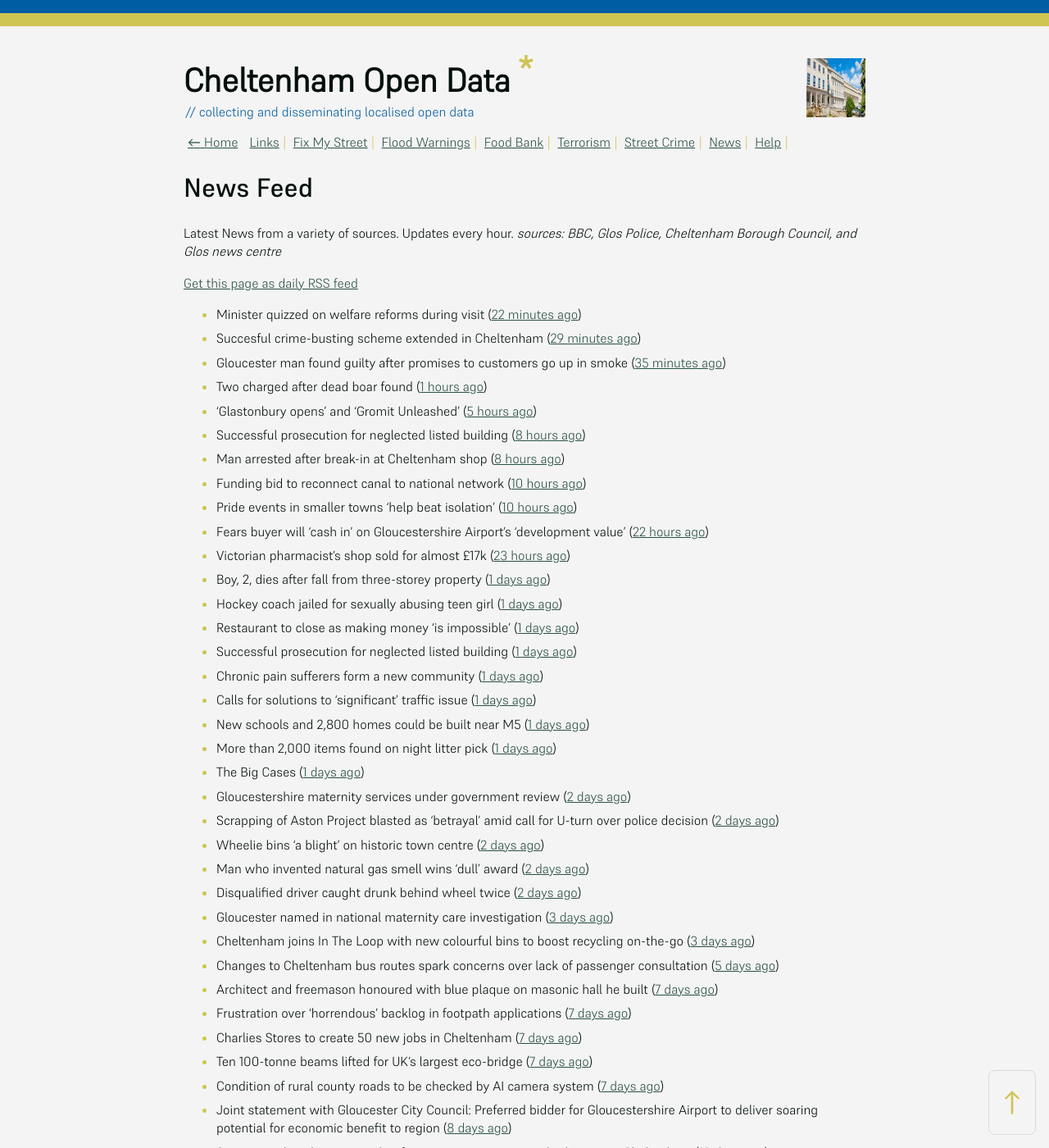
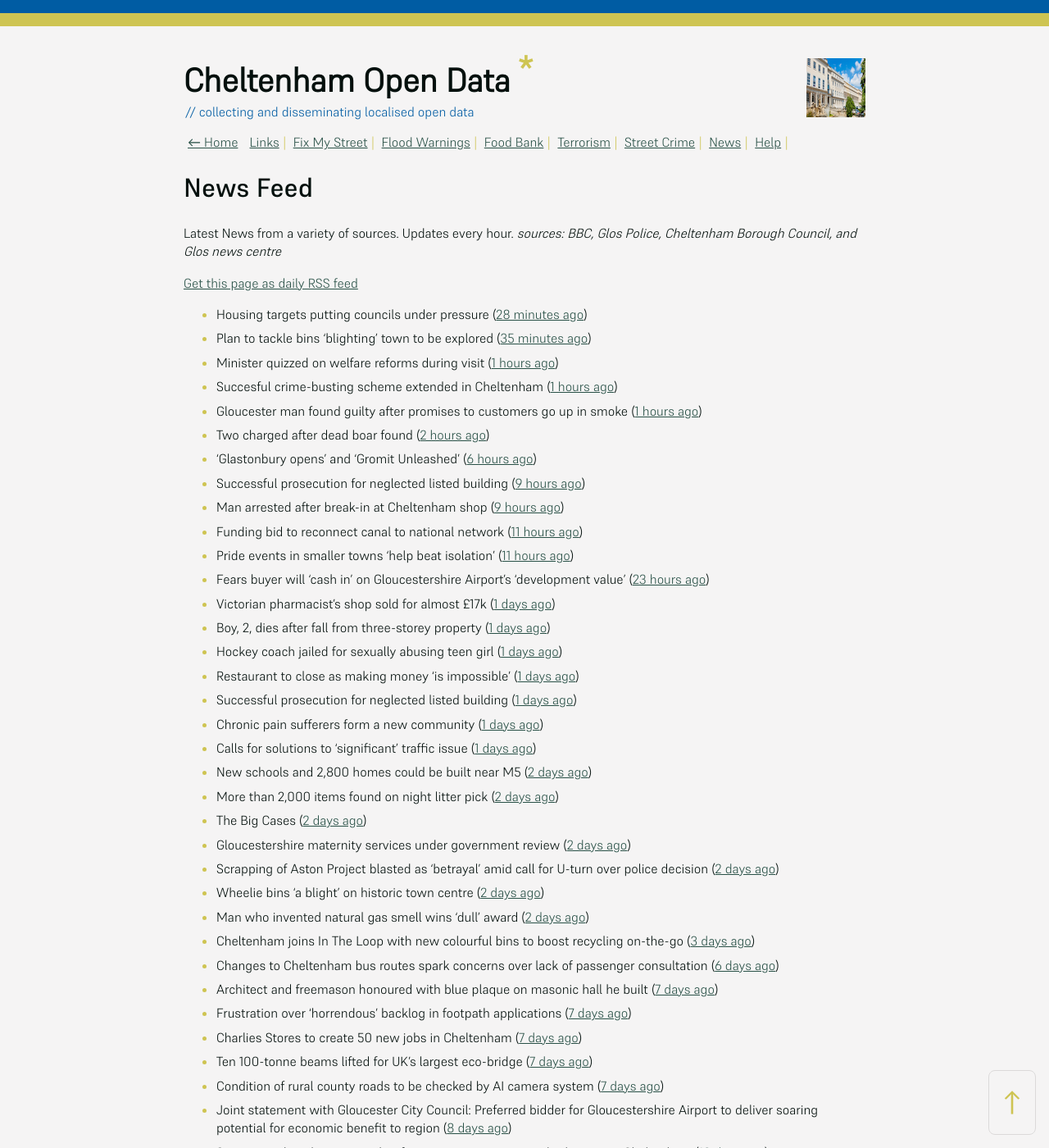
Before and after one commit to mat-0/cheltenham-open-data, a Jekyll site: the page built from _pages/news.md, in a window 1280 px wide and 1400 px high. Shown: the whole window at 82% size. Built offline with Jekyll 4.4.1, drawn with Linux system fonts in a browser that asks for light colours; some of the changed text lies outside the part shown.

Commit message:
Updated 2025-06-26 16:59:37

```diff
--- a/_pages/news.md
+++ b/_pages/news.md
@@ -12,34 +12,34 @@ _sources: BBC, Glos Police, Cheltenham Borough Council, and Glos news centre_
 [Get this page as daily RSS feed](/daily.rss)
 
 <!-- news_marker starts -->
-- Minister quizzed on welfare reforms during visit ([22 minutes ago](https://www.bbc.com/news/articles/cd6g58we454o))
-- Succesful crime-busting scheme extended in Cheltenham ([29 minutes ago](https://gloucesternewscentre.co.uk/succesful-crime-busting-scheme-extended-in-cheltenham/))
-- Gloucester man found guilty after promises to customers go up in smoke ([35 minutes ago](https://gloucesternewscentre.co.uk/gloucester-man-found-guilty-after-promises-to-customers-go-up-in-smoke/))
-- Two charged after dead boar found ([1 hours ago](https://www.bbc.com/news/articles/cwykjzgjyrno))
-- 'Glastonbury opens' and 'Gromit Unleashed' ([5 hours ago](https://www.bbc.com/news/articles/cx2g8xvd4qdo))
-- Successful prosecution for neglected listed building ([8 hours ago](https://gloucesternewscentre.co.uk/successful-prosecution-for-neglected-listed-building/))
-- Man arrested after break-in at Cheltenham shop ([8 hours ago](https://gloucesternewscentre.co.uk/man-arrested-after-break-in-at-cheltenham-shop/))
-- Funding bid to reconnect canal to national network ([10 hours ago](https://www.bbc.com/news/articles/cgmw1werzneo))
-- Pride events in smaller towns 'help beat isolation' ([10 hours ago](https://www.bbc.com/news/articles/c24v5vqj8dro))
-- Fears buyer will ‘cash in’ on Gloucestershire Airport’s ‘development value’ ([22 hours ago](https://gloucesternewscentre.co.uk/fears-buyer-will-cash-in-on-gloucestershire-airports-development-value/))
-- Victorian pharmacist's shop sold for almost £17k ([23 hours ago](https://www.bbc.com/news/articles/c3w41xw4ygwo))
+- Housing targets putting councils under pressure ([28 minutes ago](https://www.bbc.com/news/articles/c3en9q19k03o))
+- Plan to tackle bins 'blighting' town to be explored ([35 minutes ago](https://www.bbc.com/news/articles/c98j40dy0mlo))
+- Minister quizzed on welfare reforms during visit ([1 hours ago](https://www.bbc.com/news/articles/cd6g58we454o))
+- Succesful crime-busting scheme extended in Cheltenham ([1 hours ago](https://gloucesternewscentre.co.uk/succesful-crime-busting-scheme-extended-in-cheltenham/))
+- Gloucester man found guilty after promises to customers go up in smoke ([1 hours ago](https://gloucesternewscentre.co.uk/gloucester-man-found-guilty-after-promises-to-customers-go-up-in-smoke/))
+- Two charged after dead boar found ([2 hours ago](https://www.bbc.com/news/articles/cwykjzgjyrno))
+- 'Glastonbury opens' and 'Gromit Unleashed' ([6 hours ago](https://www.bbc.com/news/articles/cx2g8xvd4qdo))
+- Successful prosecution for neglected listed building ([9 hours ago](https://gloucesternewscentre.co.uk/successful-prosecution-for-neglected-listed-building/))
+- Man arrested after break-in at Cheltenham shop ([9 hours ago](https://gloucesternewscentre.co.uk/man-arrested-after-break-in-at-cheltenham-shop/))
+- Funding bid to reconnect canal to national network ([11 hours ago](https://www.bbc.com/news/articles/cgmw1werzneo))
+- Pride events in smaller towns 'help beat isolation' ([11 hours ago](https://www.bbc.com/news/articles/c24v5vqj8dro))
+- Fears buyer will ‘cash in’ on Gloucestershire Airport’s ‘development value’ ([23 hours ago](https://gloucesternewscentre.co.uk/fears-buyer-will-cash-in-on-gloucestershire-airports-development-value/))
+- Victorian pharmacist's shop sold for almost £17k ([1 days ago](https://www.bbc.com/news/articles/c3w41xw4ygwo))
 - Boy, 2, dies after fall from three-storey property ([1 days ago](https://www.bbc.com/news/articles/crmvj3p192ko))
 - Hockey coach jailed for sexually abusing teen girl ([1 days ago](https://www.bbc.com/news/articles/c8rpk5m5en0o))
 - Restaurant to close as making money 'is impossible' ([1 days ago](https://www.bbc.com/news/articles/c307drj7zvjo))
 - Successful prosecution for neglected listed building ([1 days ago](https://www.cheltenham.gov.uk/news/article/3023/successful_prosecution_for_neglected_listed_building))
 - Chronic pain sufferers form a new community ([1 days ago](https://www.bbc.com/news/articles/cp82n1ez6z8o))
 - Calls for solutions to 'significant' traffic issue ([1 days ago](https://www.bbc.com/news/articles/czxe8l7xnvlo))
-- New schools and 2,800 homes could be built near M5 ([1 days ago](https://www.bbc.com/news/articles/c5y7dlwng0do))
-- More than 2,000 items found on night litter pick ([1 days ago](https://www.bbc.com/news/articles/cpvjmxvzj32o))
-- The Big Cases ([1 days ago](https://www.bbc.co.uk/iplayer/episode/m001z7w2))
+- New schools and 2,800 homes could be built near M5 ([2 days ago](https://www.bbc.com/news/articles/c5y7dlwng0do))
+- More than 2,000 items found on night litter pick ([2 days ago](https://www.bbc.com/news/articles/cpvjmxvzj32o))
+- The Big Cases ([2 days ago](https://www.bbc.co.uk/iplayer/episode/m001z7w2))
 - Gloucestershire maternity services under government review ([2 days ago](https://www.bbc.co.uk/sounds/play/p0ll39jx))
 - Scrapping of Aston Project blasted as ‘betrayal’ amid call for U-turn over police decision ([2 days ago](https://gloucesternewscentre.co.uk/scrapping-of-aston-project-blasted-as-betrayal-amid-call-for-u-turn-over-police-decision/))
 - Wheelie bins 'a blight' on historic town centre ([2 days ago](https://www.bbc.com/news/articles/cn86y7dq8yeo))
 - Man who invented natural gas smell wins 'dull' award ([2 days ago](https://www.bbc.com/news/articles/cpw74x57p8po))
-- Disqualified driver caught drunk behind wheel twice ([2 days ago](https://www.bbc.com/news/articles/c0k75jkm43zo))
-- Gloucester named in national maternity care investigation ([3 days ago](https://www.bbc.com/news/articles/c994x95yygyo))
 - Cheltenham joins In The Loop with new colourful bins to boost recycling on-the-go ([3 days ago](https://www.cheltenham.gov.uk/news/article/3022/cheltenham_joins_in_the_loop_with_new_colourful_bins_to_boost_recycling_on-the-go))
-- Changes to Cheltenham bus routes spark concerns over lack of passenger consultation ([5 days ago](https://gloucesternewscentre.co.uk/changes-to-cheltenham-bus-routes-spark-concerns-over-lack-of-passenger-consultation/))
+- Changes to Cheltenham bus routes spark concerns over lack of passenger consultation ([6 days ago](https://gloucesternewscentre.co.uk/changes-to-cheltenham-bus-routes-spark-concerns-over-lack-of-passenger-consultation/))
 - Architect and freemason honoured with blue plaque on masonic hall he built ([7 days ago](https://gloucesternewscentre.co.uk/architect-and-freemason-honoured-with-blue-plaque-on-masonic-hall-he-built/))
 - Frustration over ‘horrendous’ backlog in footpath applications ([7 days ago](https://gloucesternewscentre.co.uk/frustration-over-horrendous-backlog-in-footpath-applications/))
 - Charlies Stores to create 50 new jobs in Cheltenham ([7 days ago](https://gloucesternewscentre.co.uk/charlies-stores-to-create-50-new-jobs-in-cheltenham/))
@@ -62,8 +62,8 @@ _sources: BBC, Glos Police, Cheltenham Borough Council, and Glos news centre_
 - Cheltenham and Tewkesbury planners blasted for ‘caring more about bats than police’ in Elms Park decision ([21 days ago](https://gloucesternewscentre.co.uk/cheltenham-and-tewkesbury-planners-blasted-for-caring-more-about-bats-than-police-in-elms-park-decision/))
 - Gloucestershire Constabulary supports National Police Chiefs’ Council’s 2Wheel Operation ([21 days ago](https://gloucesternewscentre.co.uk/gloucestershire-constabulary-supports-national-police-chiefs-councils-2wheel-operation/))
 - Decision on tapas bar which wants people to ‘enjoy good food and nice wine’ ([21 days ago](https://gloucesternewscentre.co.uk/decision-on-tapas-bar-which-wants-people-to-enjoy-good-food-and-nice-wine/))
-- Development consent granted for M5 Junction 10 Improvements Scheme ([21 days ago](https://gloucesternewscentre.co.uk/development-consent-granted-for-m5-junction-10-improvements-scheme/))
+- Development consent granted for M5 Junction 10 Improvements Scheme ([22 days ago](https://gloucesternewscentre.co.uk/development-consent-granted-for-m5-junction-10-improvements-scheme/))
 - £25k cash boost for much-loved Cheltenham Playhouse ([23 days ago](https://www.cheltenham.gov.uk/news/article/3017/25k_cash_boost_for_much-loved_cheltenham_playhouse))
-- A joint statement about Elms Park ([27 days ago](https://www.cheltenham.gov.uk/news/article/3015/a_joint_statement_about_elms_park))
+- A joint statement about Elms Park ([28 days ago](https://www.cheltenham.gov.uk/news/article/3015/a_joint_statement_about_elms_park))
 
 <!-- news_marker ends -->
```
Also changed, not shown: other parts of _pages/news.md (+2 -2 lines), _data/flood.json (+4 -4 lines), _pages/fix-my-street.md (+11 -11 lines), index.md (+5 -5 lines).
